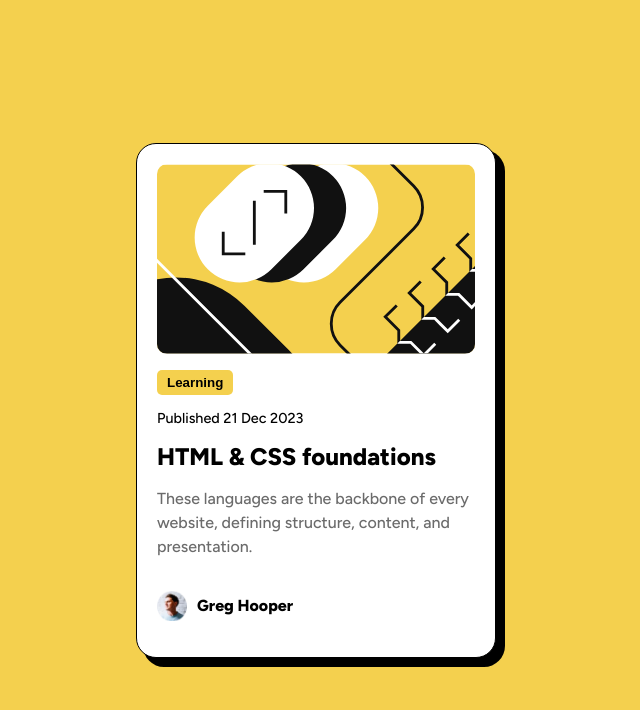
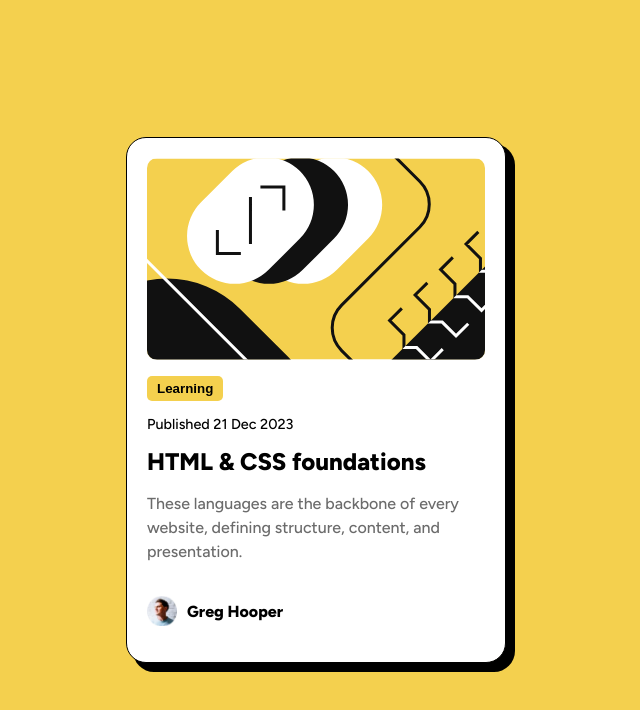
Before and after one commit to littlepy/frontend-002, a plain HTML site: page index.html in a window 1280 px wide. Shown: the whole page, without its empty margins (324-964 px from the left). Drawn offline with Linux system fonts and the light colour scheme.

Commit message:
give more width to the card box

```diff
--- a/index.html
+++ b/index.html
@@ -8,6 +8,8 @@
   <link rel="stylesheet" href="style.css">
 </head>
 <body>
+  <header></header>
+  <main>
     <article class="card">
       <img class="cover" src="./assets/images/illustration-article.svg" alt="card-cover">
       <button class="tag">Learning</button>
@@ -20,5 +22,7 @@
         Greg Hooper
       </p>
     </article>
+  </main>
+  <footer></footer>
 </body>
 </html>
--- a/style.css
+++ b/style.css
@@ -22,7 +22,7 @@ body {
 article.card {
     display: flex;
     flex-direction: column;
-    width: 360px;
+    width: 380px;
     padding: 20px;
     background-color: white;
     border: 1px solid black;
```
Lines whose indentation alone changed are shown as unchanged.
